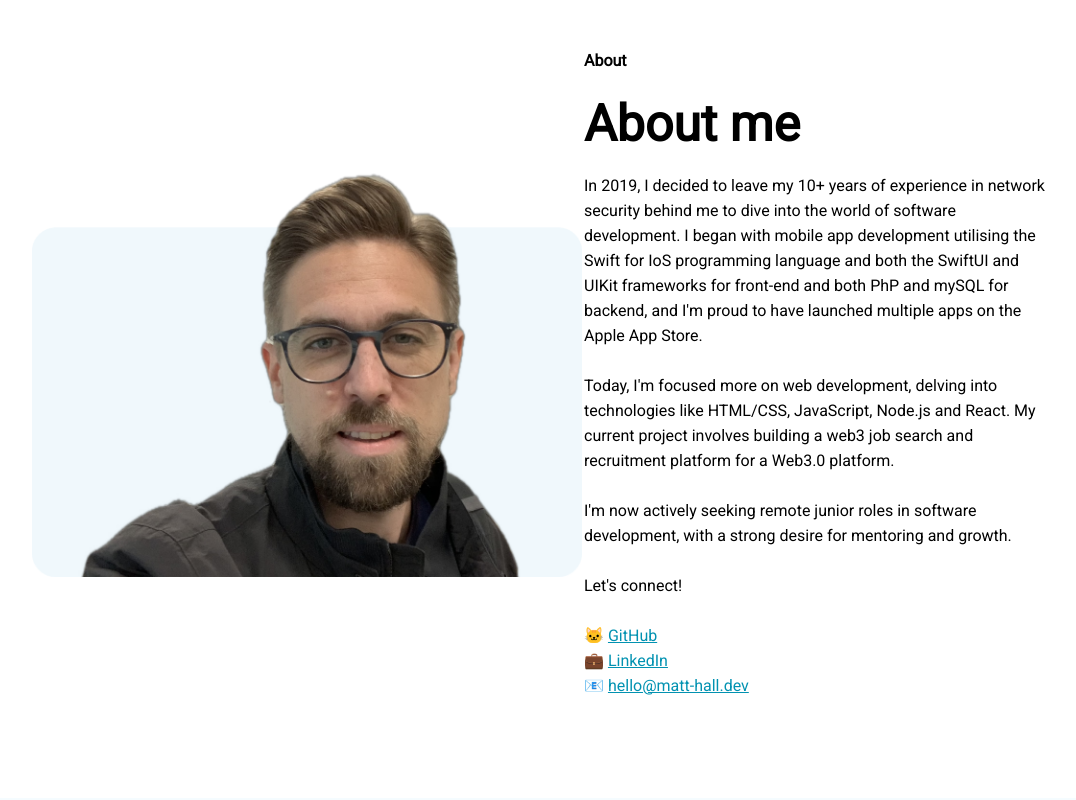
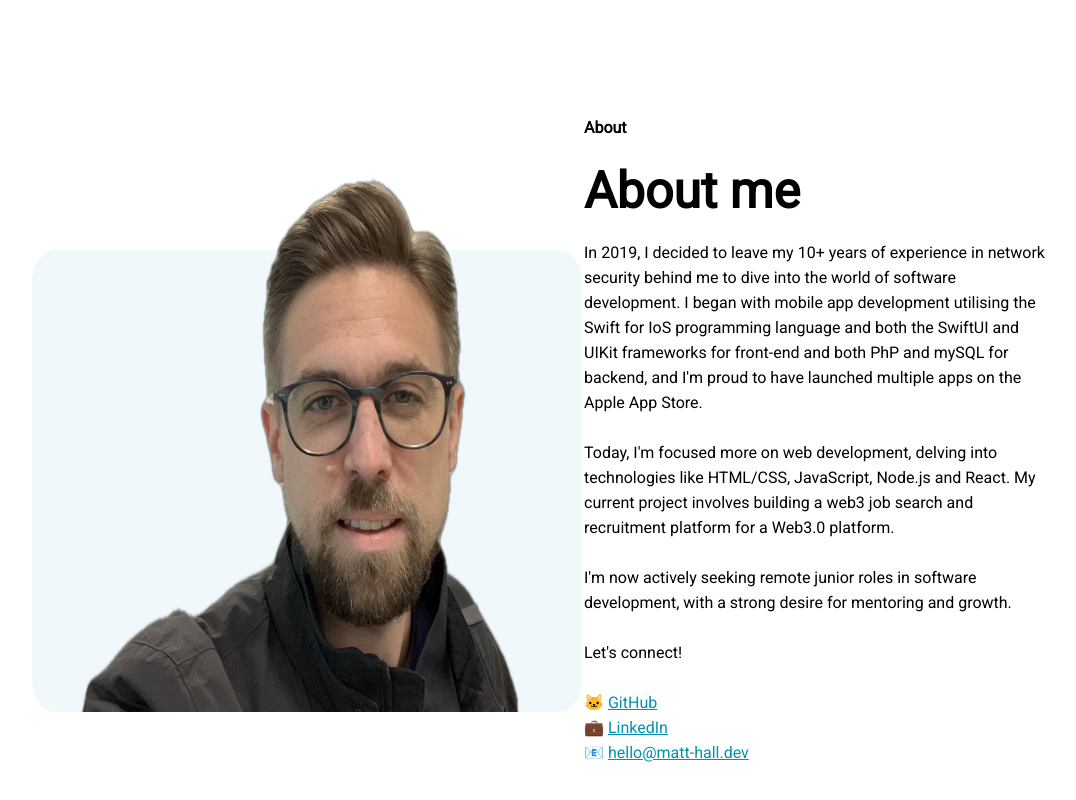
Before and after one commit to mhallrp/TechPortfolio, a Next.js app: page / in a window 1280 px wide. Shown: the part 2044-2844 px from the top of the page, without its empty margins (56-1132 px from the left). Built offline with nearby package versions, Linux system fonts and the light colour scheme.

Commit message:
next Image tags added

```diff
--- a/app/page.module.css
+++ b/app/page.module.css
@@ -42,7 +42,6 @@
 
 .topImage{
   width: 500px;
-  height: auto;
   margin-left: 50px;
   padding-bottom: 70px;
 }
--- a/app/page.tsx
+++ b/app/page.tsx
@@ -41,7 +41,7 @@ const Landing = () => {
             </section>
             <section id="aboutSection" className={ Styles.aboutSection }>
                 <div className={ Styles.aboutData }>
-                    <img className={ Styles.mattImage } src={ MattImage.src } alt="Matt Hall" />
+                    <Image height="550" width="416" className={ Styles.mattImage } src={ MattImage.src } alt="Matt Hall" />
                     <div className={ Styles.aboutText }>
                         <p>{ landingText.smallAbout }</p>
                         <p className={ Styles.largeTitle }>
```
